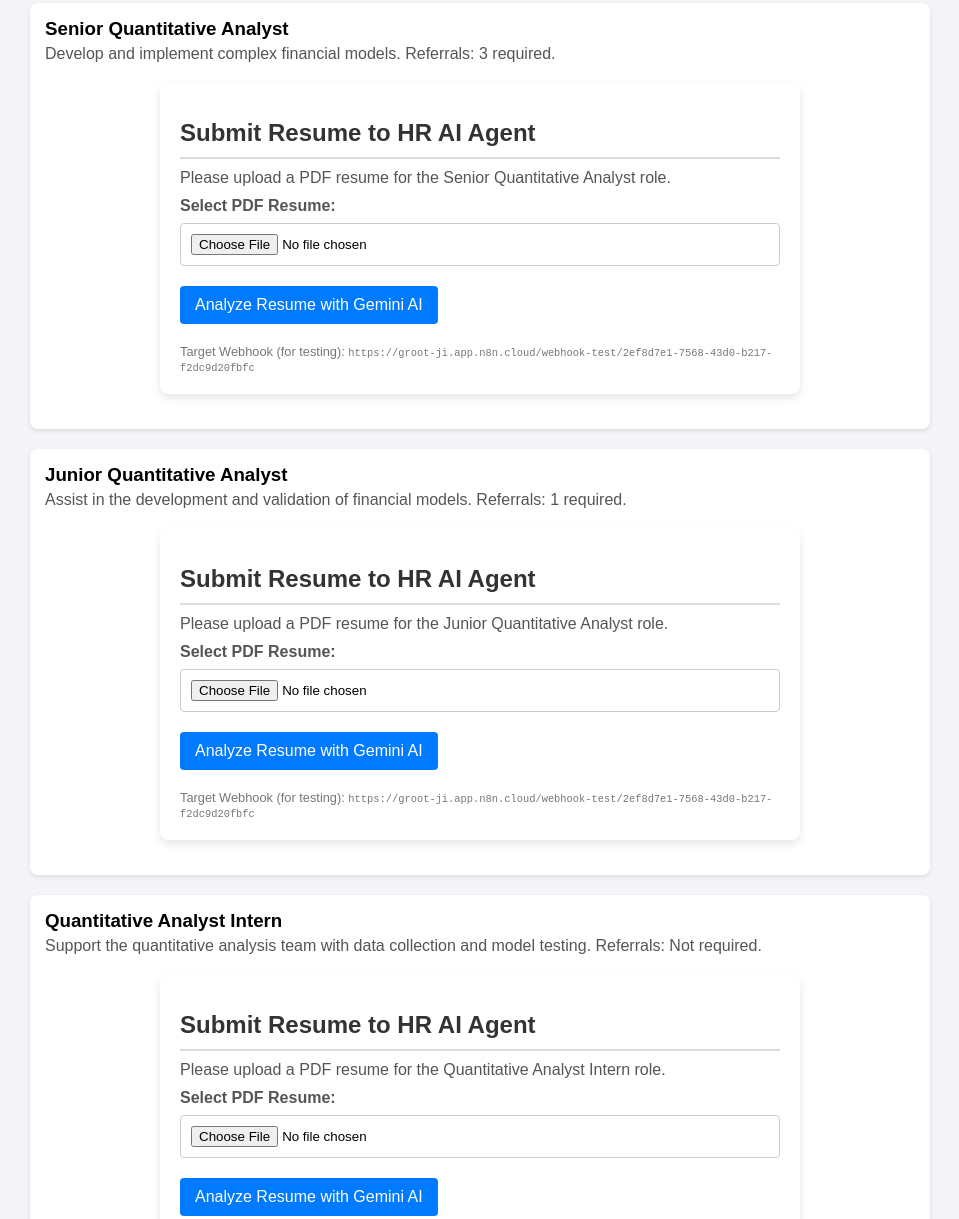
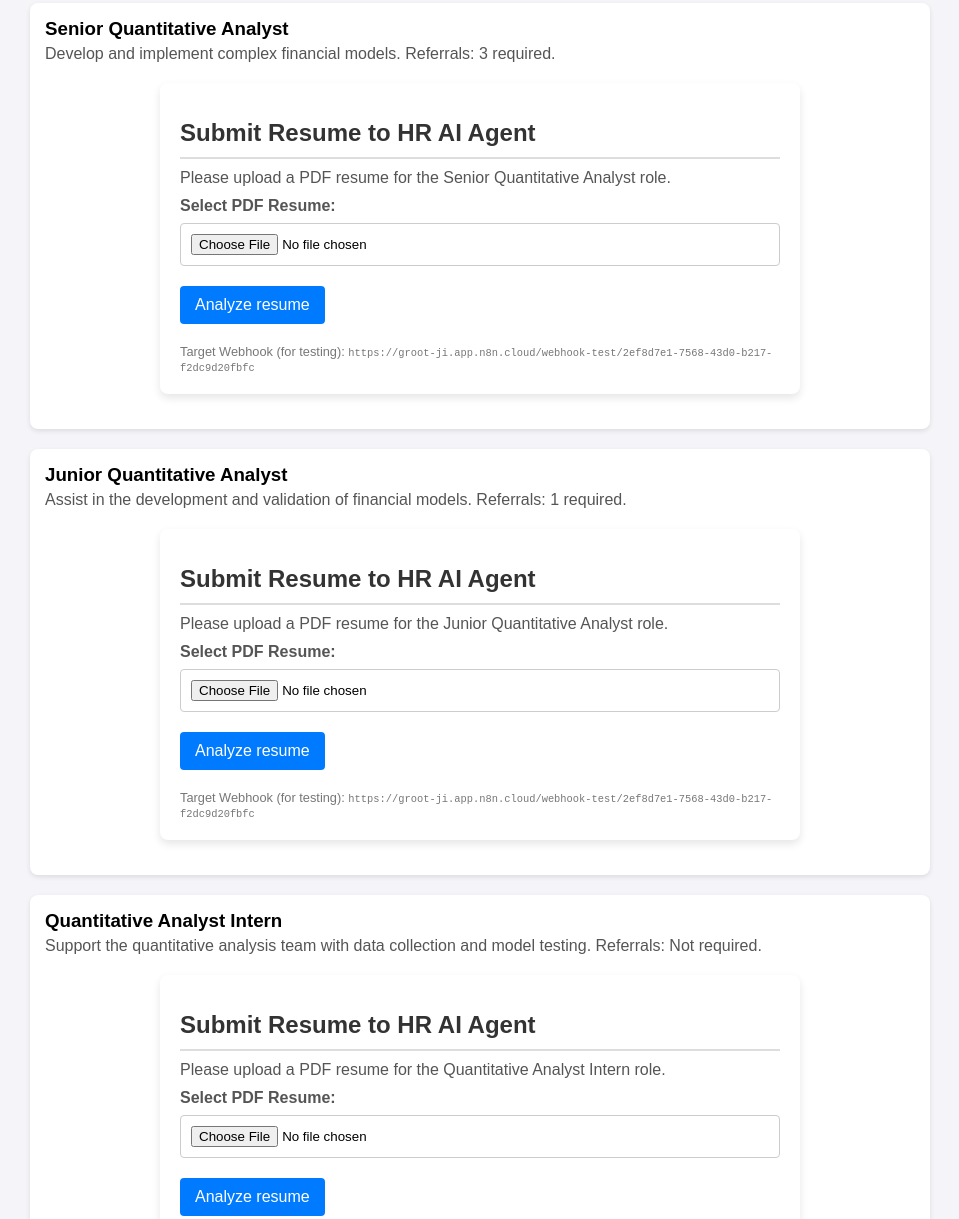
Before and after one commit to RDVdev/b2b-website, a plain HTML site: page careers.html in a window 1280 px wide. Shown: the part 260-1479 px from the top of the page, without its empty margins (160-1119 px from the left). Drawn offline with Linux system fonts and the light colour scheme.

Commit message:
pdf upload verified rig

```diff
--- a/careers.html
+++ b/careers.html
@@ -67,7 +67,7 @@
                         accept=".pdf"
                         required>
 
-                    <input type="submit" value="Analyze Resume with Gemini AI">
+                    <input type="submit" value="Analyze resume">
                 </form>
 
                 <div class="webhook-info">
@@ -96,7 +96,7 @@
                         accept=".pdf"
                         required>
 
-                    <input type="submit" value="Analyze Resume with Gemini AI">
+                    <input type="submit" value="Analyze resume">
                 </form>
 
                 <div class="webhook-info">
@@ -125,7 +125,7 @@
                         accept=".pdf"
                         required>
 
-                    <input type="submit" value="Analyze Resume with Gemini AI">
+                    <input type="submit" value="Analyze resume">
                 </form>
 
                 <div class="webhook-info">
@@ -156,7 +156,7 @@
                         accept=".pdf"
                         required>
 
-                    <input type="submit" value="Analyze Resume with Gemini AI">
+                    <input type="submit" value="Analyze resume">
                 </form>
 
                 <div class="webhook-info">
@@ -185,7 +185,7 @@
                         accept=".pdf"
                         required>
 
-                    <input type="submit" value="Analyze Resume with Gemini AI">
+                    <input type="submit" value="Analyze resume">
                 </form>
 
                 <div class="webhook-info">
@@ -214,7 +214,7 @@
                         accept=".pdf"
                         required>
 
-                    <input type="submit" value="Analyze Resume with Gemini AI">
+                    <input type="submit" value="Analyze resume">
                 </form>
 
                 <div class="webhook-info">
@@ -245,7 +245,7 @@
                         accept=".pdf"
                         required>
 
-                    <input type="submit" value="Analyze Resume with Gemini AI">
+                    <input type="submit" value="Analyze resume">
                 </form>
 
                 <div class="webhook-info">
@@ -274,7 +274,7 @@
                         accept=".pdf"
                         required>
 
-                    <input type="submit" value="Analyze Resume with Gemini AI">
+                    <input type="submit" value="Analyze resume">
                 </form>
 
                 <div class="webhook-info">
@@ -303,7 +303,7 @@
                         accept=".pdf"
                         required>
 
-                    <input type="submit" value="Analyze Resume with Gemini AI">
+                    <input type="submit" value="Analyze resume">
                 </form>
 
                 <div class="webhook-info">
@@ -334,7 +334,7 @@
                         accept=".pdf"
                         required>
 
-                    <input type="submit" value="Analyze Resume with Gemini AI">
+                    <input type="submit" value="Analyze resume">
                 </form>
 
                 <div class="webhook-info">
@@ -363,7 +363,7 @@
                         accept=".pdf"
                         required>
 
-                    <input type="submit" value="Analyze Resume with Gemini AI">
+                    <input type="submit" value="Analyze resume">
                 </form>
 
                 <div class="webhook-info">
@@ -392,7 +392,7 @@
                         accept=".pdf"
                         required>
 
-                    <input type="submit" value="Analyze Resume with Gemini AI">
+                    <input type="submit" value="Analyze resume">
                 </form>
 
                 <div class="webhook-info">
@@ -423,7 +423,7 @@
                         accept=".pdf"
                         required>
 
-                    <input type="submit" value="Analyze Resume with Gemini AI">
+                    <input type="submit" value="Analyze resume">
                 </form>
 
                 <div class="webhook-info">
@@ -452,7 +452,7 @@
                         accept=".pdf"
                         required>
 
-                    <input type="submit" value="Analyze Resume with Gemini AI">
+                    <input type="submit" value="Analyze resume">
                 </form>
 
                 <div class="webhook-info">
@@ -481,7 +481,7 @@
                         accept=".pdf"
                         required>
 
-                    <input type="submit" value="Analyze Resume with Gemini AI">
+                    <input type="submit" value="Analyze resume">
                 </form>
 
                 <div class="webhook-info">
```
